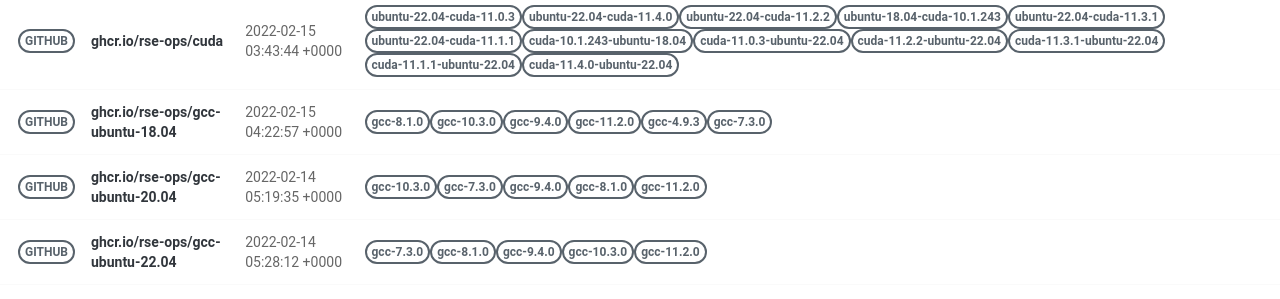
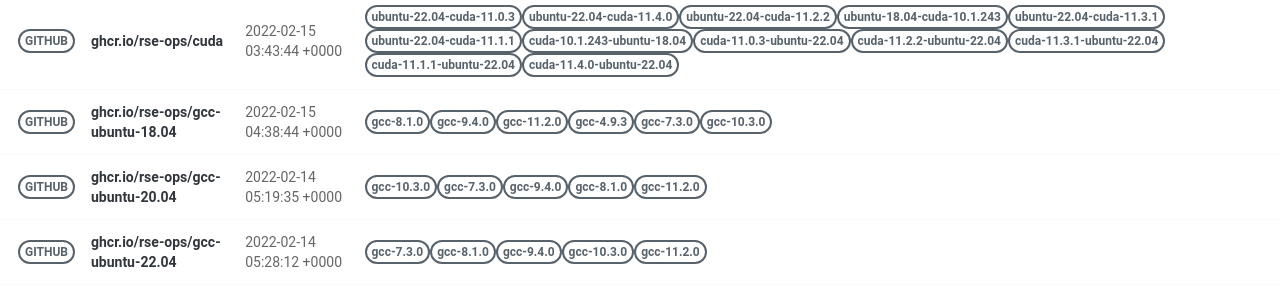
Before and after one commit to rse-ops/docker-images, a Jekyll site: the page built from pages/index.md, in a window 1280 px wide. Shown: the part 502-801 px from the top of the page. Built offline with Jekyll 4.4.1, drawn with Linux system fonts in a browser that asks for light colours; nearby versions of some CDN libraries.

Commit message:
Automated push to update library 2022-02-15

```diff
--- a/_library/ghcr.io-rse-ops-gcc-ubuntu-18.04.md
+++ b/_library/ghcr.io-rse-ops-gcc-ubuntu-18.04.md
@@ -1,7 +1,7 @@
 ---
 layout: container
 name: ghcr.io/rse-ops/gcc-ubuntu-18.04
-updated_at: 2022-02-15 04:22:57.738616
+updated_at: 2022-02-15 04:38:44.761269
 
 
 container_url: https://github.com/orgs/rse-ops/packages/container/package/gcc-ubuntu-18.04
```
Also changed, not shown: other parts of _library/ghcr.io-rse-ops-gcc-ubuntu-18.04.md (+3 -3 lines).
